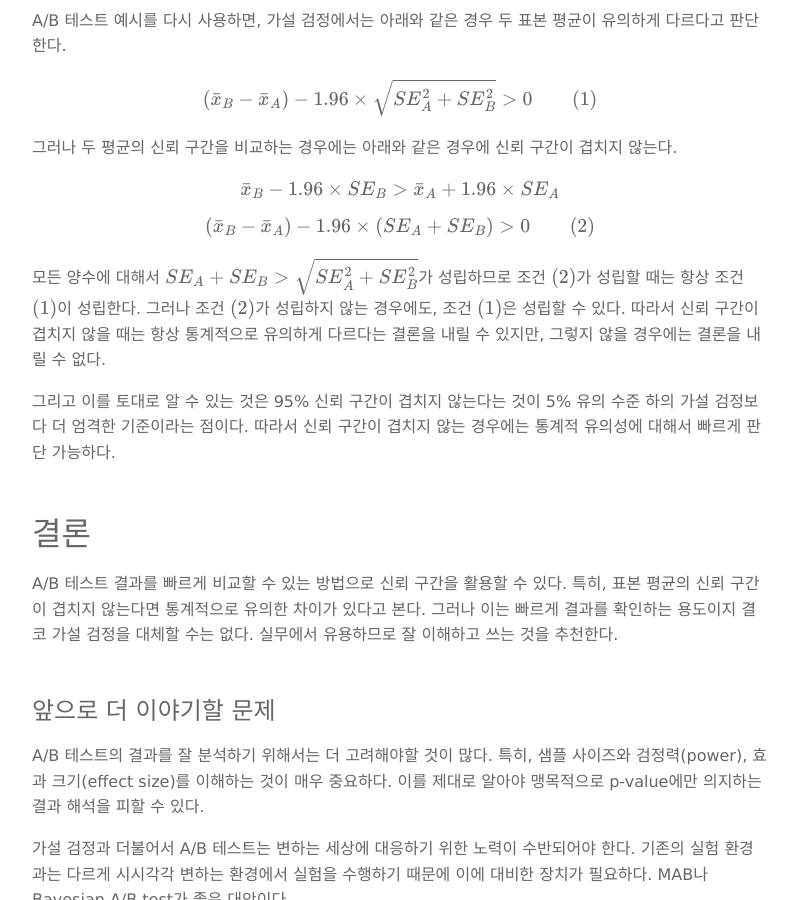
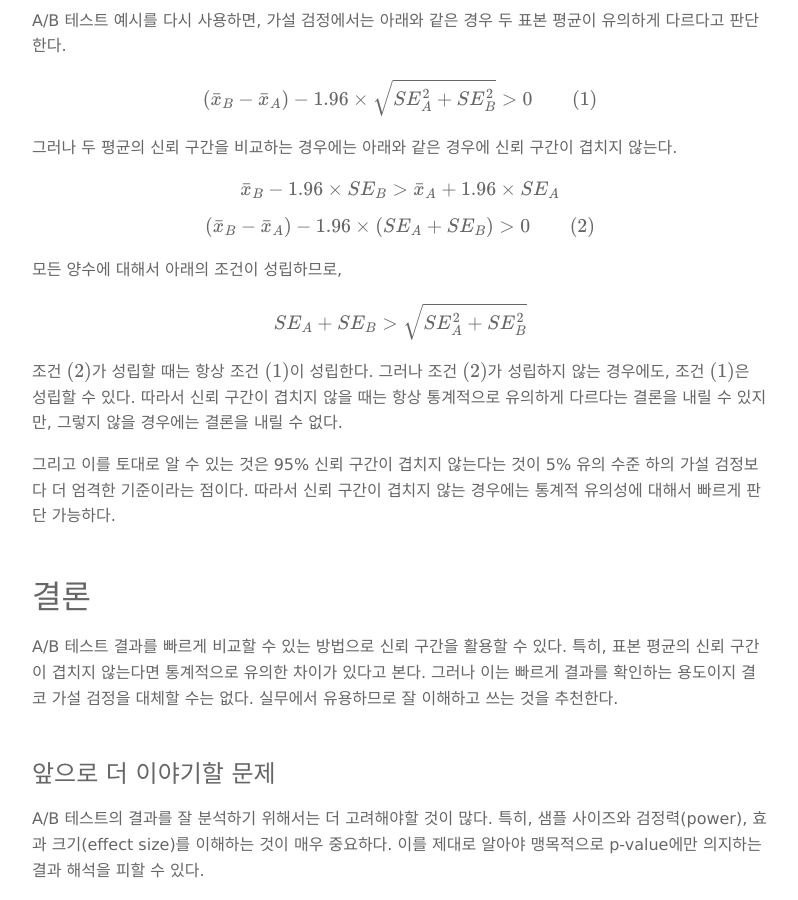
Before and after one commit to boxnwhiskr/boxnwhiskr.github.io, a Jekyll site: the page built from _posts/2016-03-14-overlapping_ci_in_abtest.markdown, in a window 1280 px wide and 900 px high, scrolled down 4642 px. Shown: the whole window, without its empty margins (240-1038 px from the left). Built offline with Jekyll 4.4.1, drawn with Linux system fonts in a browser that asks for light colours; nearby versions of some CDN libraries; some web fonts are replaced; formulas are drawn with MathJax 3.

Commit message:
Fix typo

```diff
--- a/_posts/2016-03-14-overlapping_ci_in_abtest.markdown
+++ b/_posts/2016-03-14-overlapping_ci_in_abtest.markdown
@@ -143,7 +143,11 @@ $$ \bar{x}_B - 1.96 \times SE_{B} > \bar{x}_A + 1.96 \times SE_{A} $$
 
 $$ (\bar{x}_B - \bar{x}_A) - 1.96 \times (SE_{A} + SE_{B}) > 0 \qquad (2)$$
 
-모든 양수에 대해서 $ SE_{A} + SE_{B} > \sqrt{SE_{A}^2 + SE_{B}^2} $가 성립하므로 조건 $(2)$가 성립할 때는 항상 조건 $(1)$이 성립한다.
+모든 양수에 대해서 아래의 조건이 성립하므로,
+
+$$ SE_{A} + SE_{B} > \sqrt{SE_{A}^2 + SE_{B}^2} $$
+
+조건 $(2)$가 성립할 때는 항상 조건 $(1)$이 성립한다.
 그러나 조건 $(2)$가 성립하지 않는 경우에도, 조건 $(1)$은 성립할 수 있다.
 따라서 신뢰 구간이 겹치지 않을 때는 항상 통계적으로 유의하게 다르다는 결론을 내릴 수 있지만, 그렇지 않을 경우에는 결론을 내릴 수 없다.
 
```
